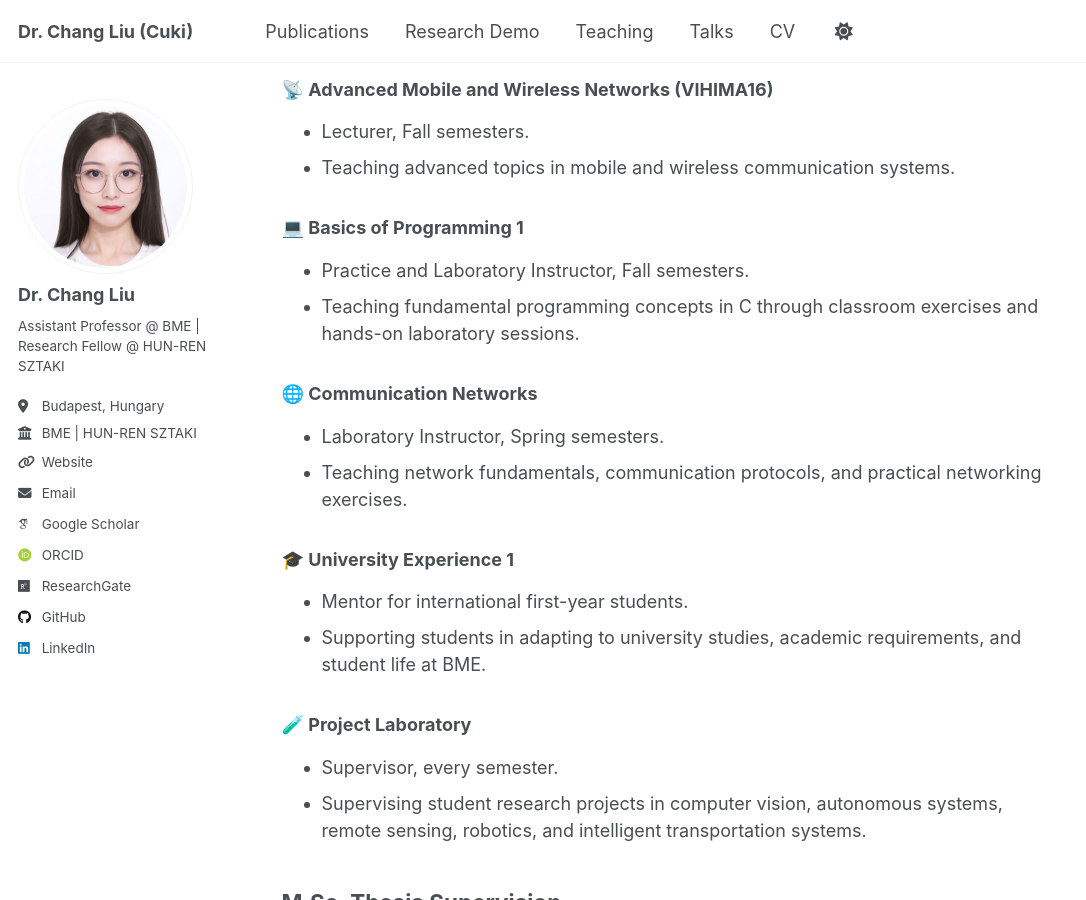
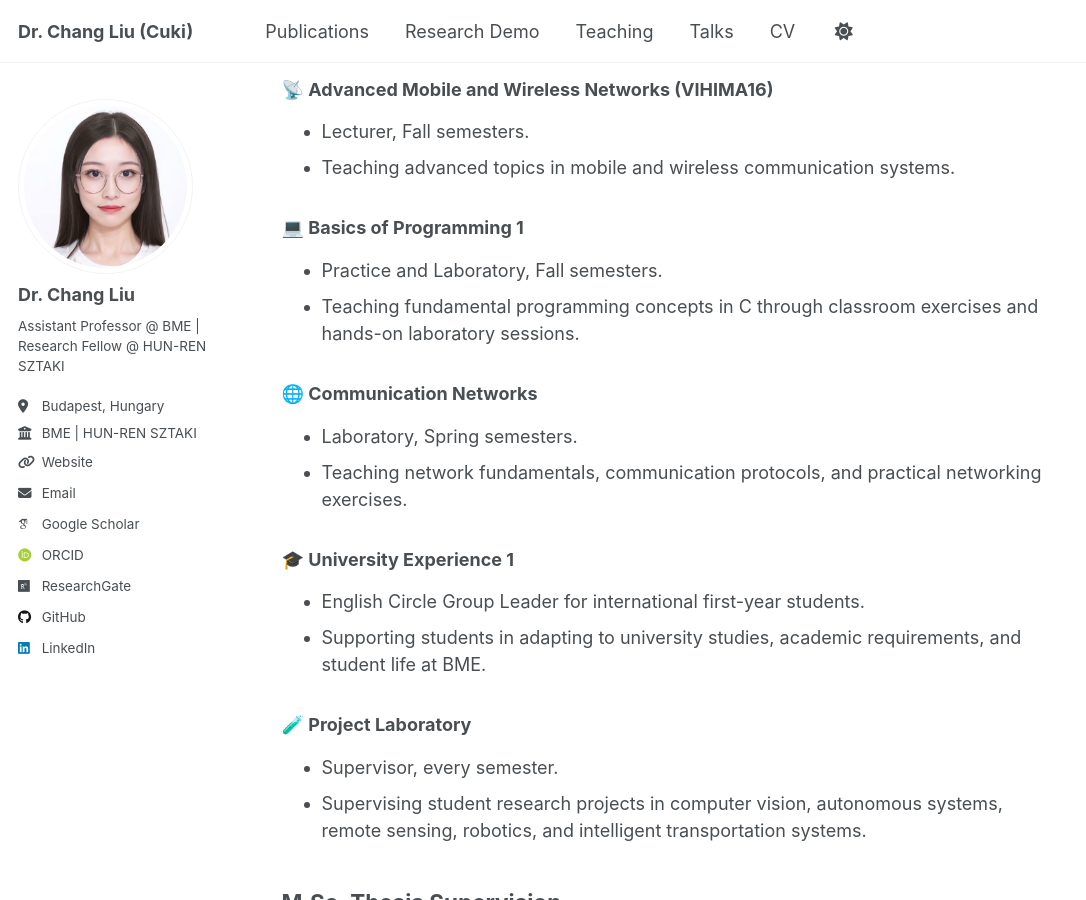
Before and after one commit to ChangLiu-bp/changliu-bp.github.io, a Jekyll site: the page built from _teaching/teaching.md, in a window 1280 px wide and 900 px high, scrolled down 355 px. Shown: the whole window, without its empty margins (0-1086 px from the left). Built offline with Jekyll 4.4.1, drawn with Linux system fonts in a browser that asks for light colours; some web fonts are replaced; a script that is not in the unit is left out.

Commit message:
Update teaching.md

```diff
--- a/_teaching/teaching.md
+++ b/_teaching/teaching.md
@@ -17,17 +17,17 @@ location: "Budapest, Hungary"
 
 ### 💻 Basics of Programming 1
 
-* Practice and Laboratory Instructor, Fall semesters.
+* Practice and Laboratory, Fall semesters.
 * Teaching fundamental programming concepts in C through classroom exercises and hands-on laboratory sessions.
 
 ### 🌐 Communication Networks
 
-* Laboratory Instructor, Spring semesters.
+* Laboratory, Spring semesters.
 * Teaching network fundamentals, communication protocols, and practical networking exercises.
 
 ### 🎓 University Experience 1
 
-* Mentor for international first-year students.
+* English Circle Group Leader for international first-year students.
 * Supporting students in adapting to university studies, academic requirements, and student life at BME.
 
 ### 🧪 Project Laboratory
```
